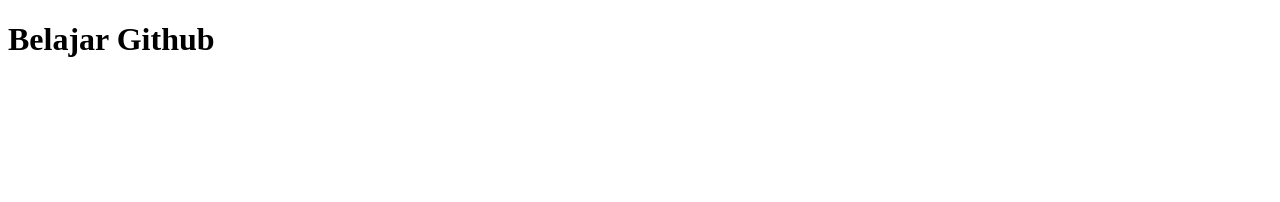
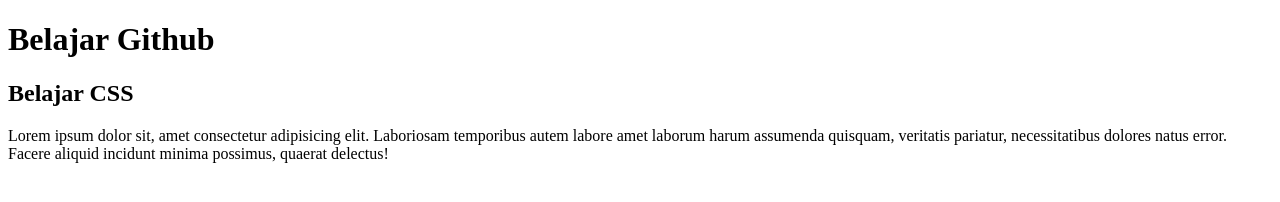
Before and after one commit to Gumz7/belajar-github, a plain HTML site: page index.html in a window 1280 px wide. Drawn offline with Linux system fonts and the light colour scheme.

Commit message:
add h2 and p

```diff
--- a/index.html
+++ b/index.html
@@ -8,5 +8,7 @@
 </head>
 <body>
     <h1>Belajar Github</h1>
+    <h2>Belajar CSS</h2>
+    <p>Lorem ipsum dolor sit, amet consectetur adipisicing elit. Laboriosam temporibus autem labore amet laborum harum assumenda quisquam, veritatis pariatur, necessitatibus dolores natus error. Facere aliquid incidunt minima possimus, quaerat delectus!</p>
 </body>
 </html>
```
